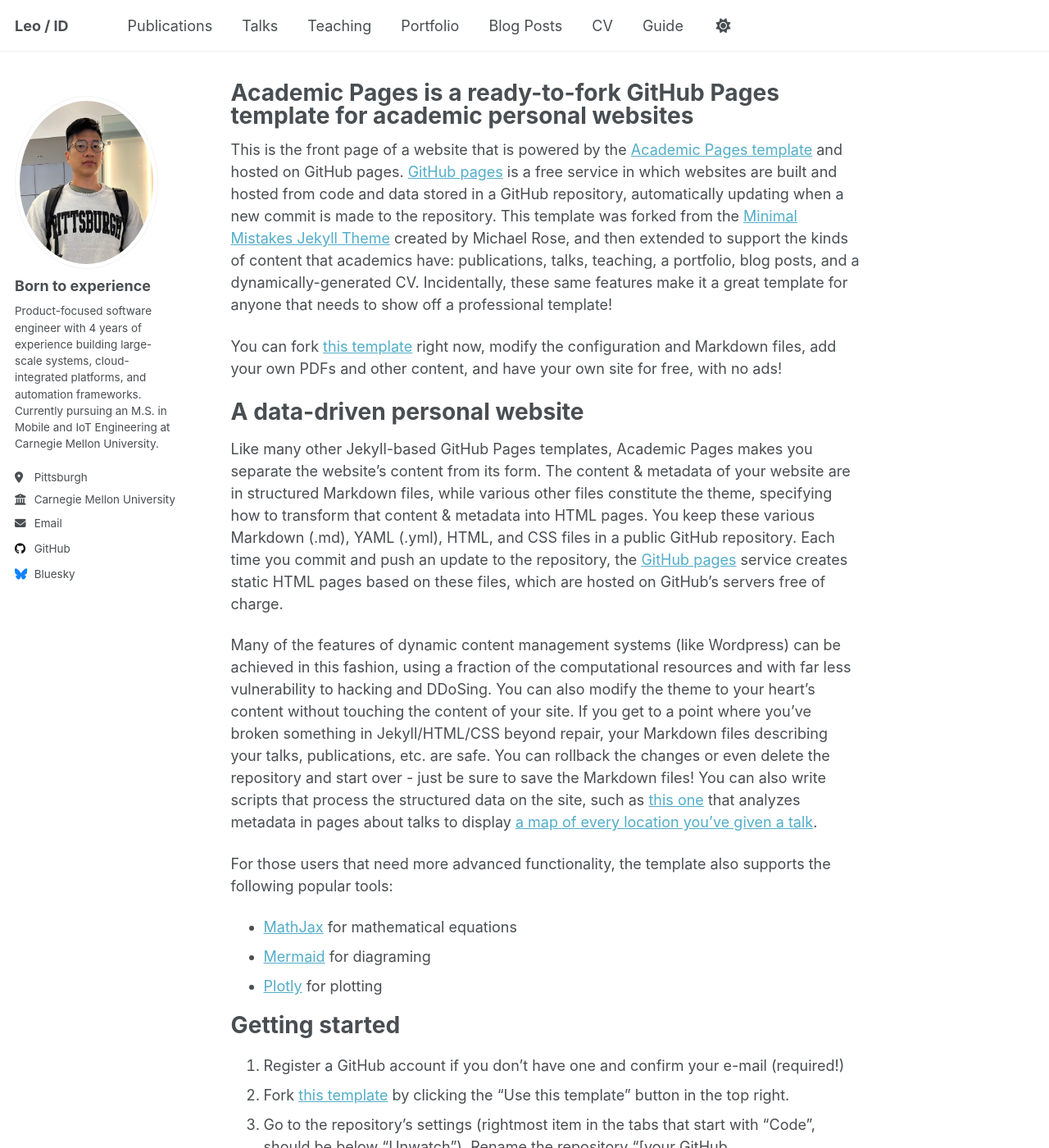
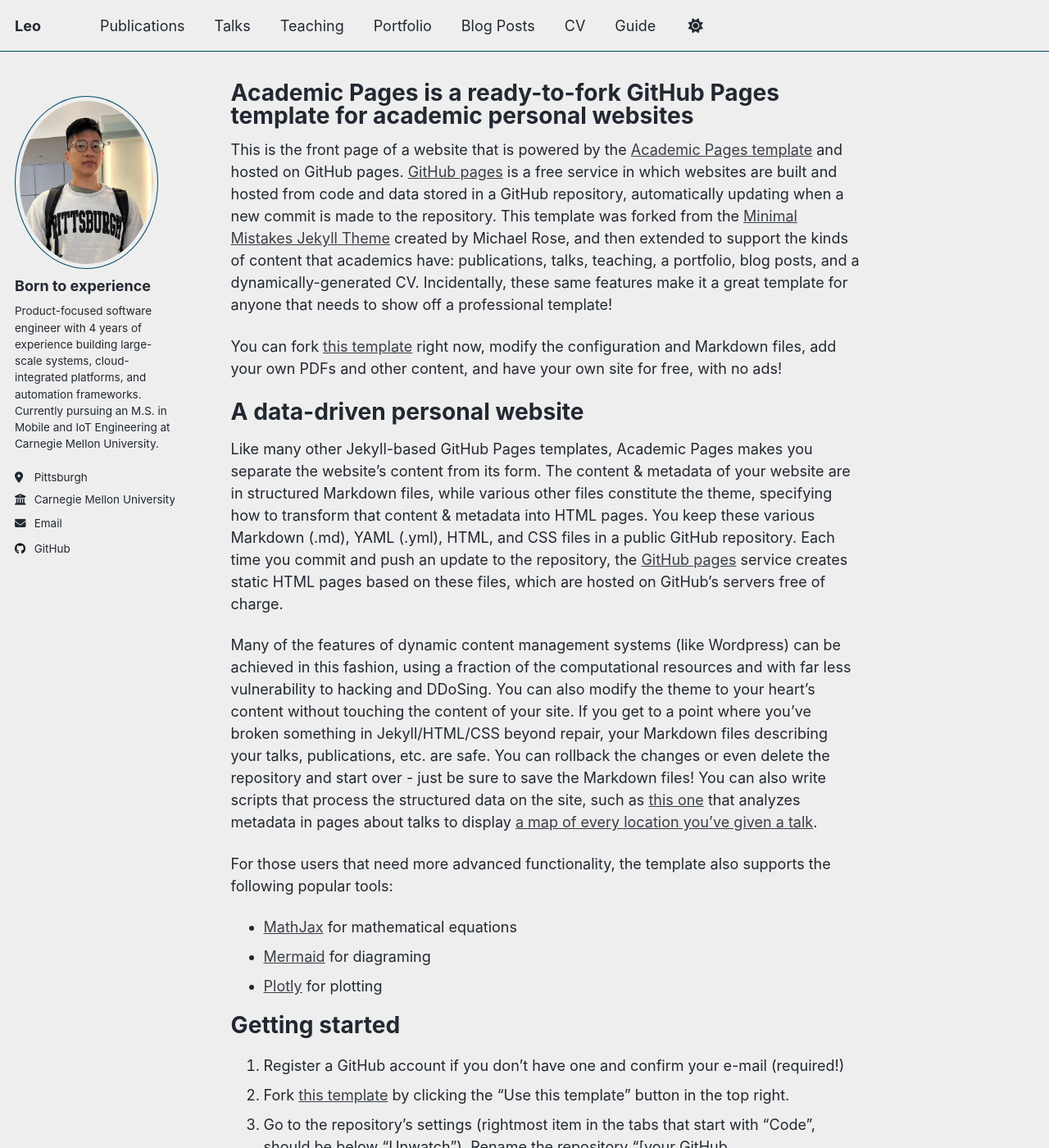
Before and after one commit to hanlinchentw/hanlinchentw, a Jekyll site: the page built from _pages/about.md, in a window 1280 px wide and 1400 px high. Shown: the whole window at 82% size. Built offline with Jekyll 4.4.1, drawn with Linux system fonts in a browser that asks for light colours; a script that is not in the unit is left out.

Commit message:
update photo

```diff
--- a/_config.yml
+++ b/_config.yml
@@ -8,8 +8,8 @@
 
 # Basic Site Settings
 locale: "en-US"
-site_theme: "default" # Currently available options are "default", "air"
-title: "Leo / ID"
+site_theme: "air" # Currently available options are "default", "air"
+title: "Leo"
 title_separator: "-"
 name: &name "Leo"
 description: &description "Leo's portfolio" # Update this with a general description of your site, this is the default if not overridden by a page
@@ -24,7 +24,7 @@ repository: "hanlinchentw/hanlinchentw.github.io"
 #               Additional customization can be done by editing /_includes/author-profile.html
 author:
   # Biographic information
-  avatar: "selfie.jpg"
+  avatar: "selfie.png"
   name: "Born to experience"
   pronouns: # example: "she/her"
   bio: "Product-focused software engineer with 4 years of experience building large-scale systems, cloud-integrated platforms, and automation frameworks. Currently pursuing an M.S. in Mobile and IoT Engineering at Carnegie Mellon University."
@@ -55,7 +55,7 @@ author:
 
   # Social media
   artstation: # Username
-  bluesky: "bsky.app" # Replace this with you Bluesky username
+  bluesky: # "bsky.app" # Replace this with you Bluesky username
   facebook: # Username
   flickr: # Username
   foursquare: # Username
```
Also changed, not shown: images/selfie.png (renamed from images/selfie.jpg).
